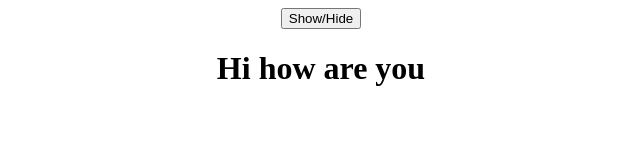
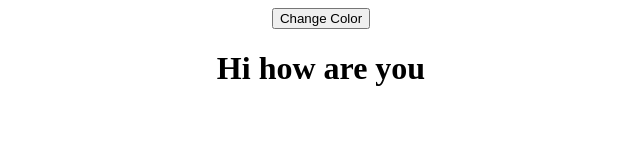
Before and after one commit to ongcl03/learn-react, a React (Create React App) app: page / in a window 1280 px wide. Shown: the top 160 px of the page, without its empty margins (319-959 px from the left). Built offline with nearby package versions, Linux system fonts and the light colour scheme.

Commit message:
Toggle textColor with tenary operator using useState and style

```diff
--- a/src/App.js
+++ b/src/App.js
@@ -6,16 +6,23 @@ import { useState } from 'react';
 
 function App() {
 
-  const [showText, setShowText] = useState(true);
+  const [textColor, setTextColor] = useState("black");
 
   return (
     <div className="App">
-      <button onClick={() => setShowText(!showText)}>
-        Show/Hide
+
+      {/* toggle textColor with tenary operator */}
+      <button onClick={() => {
+        setTextColor(textColor === "black" ? "red" : "black");
+      }}>
+        Change Color
       </button>
 
-      {/* if showText = true, show the how are you text */}
-      {showText && <h1>Hi how are you</h1>}
+
+      {/* using style */}
+      <h1 style={{
+        color: textColor
+      }}>Hi how are you</h1>
 
 
     </div>
```
